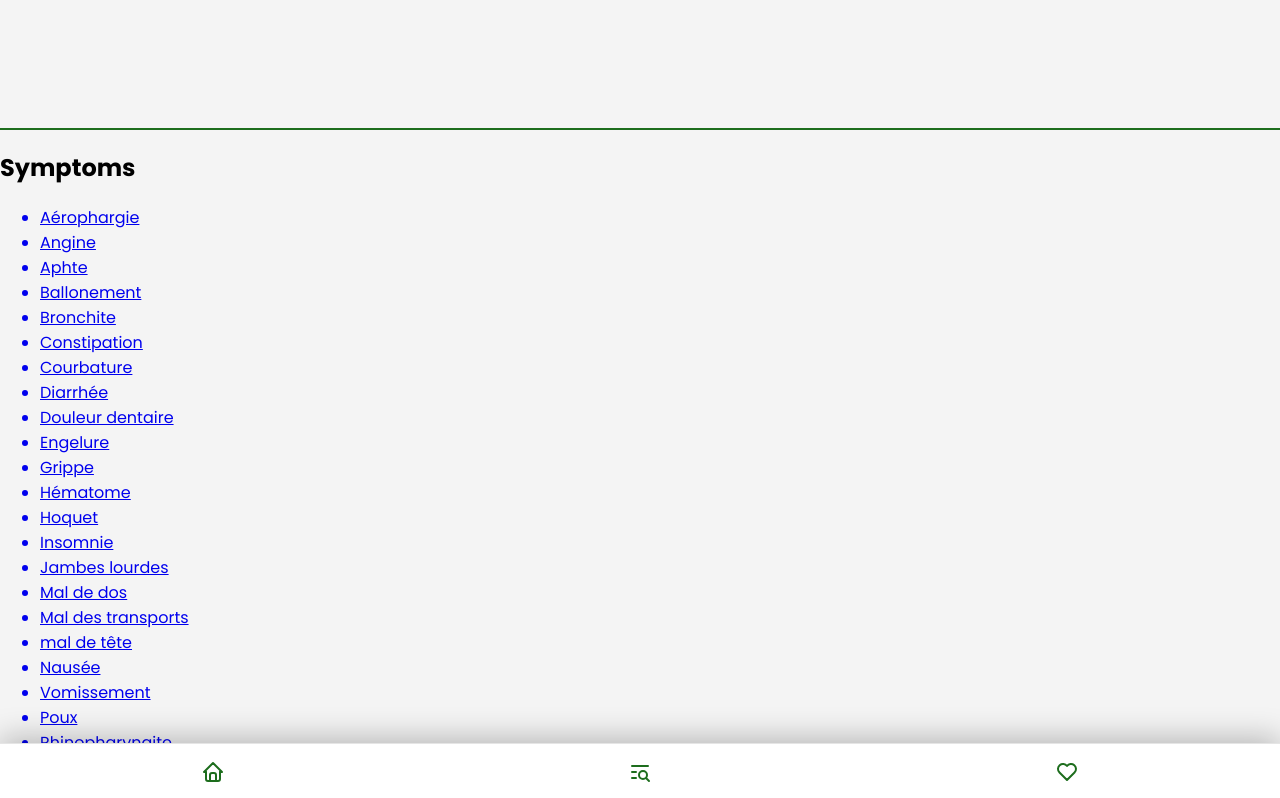
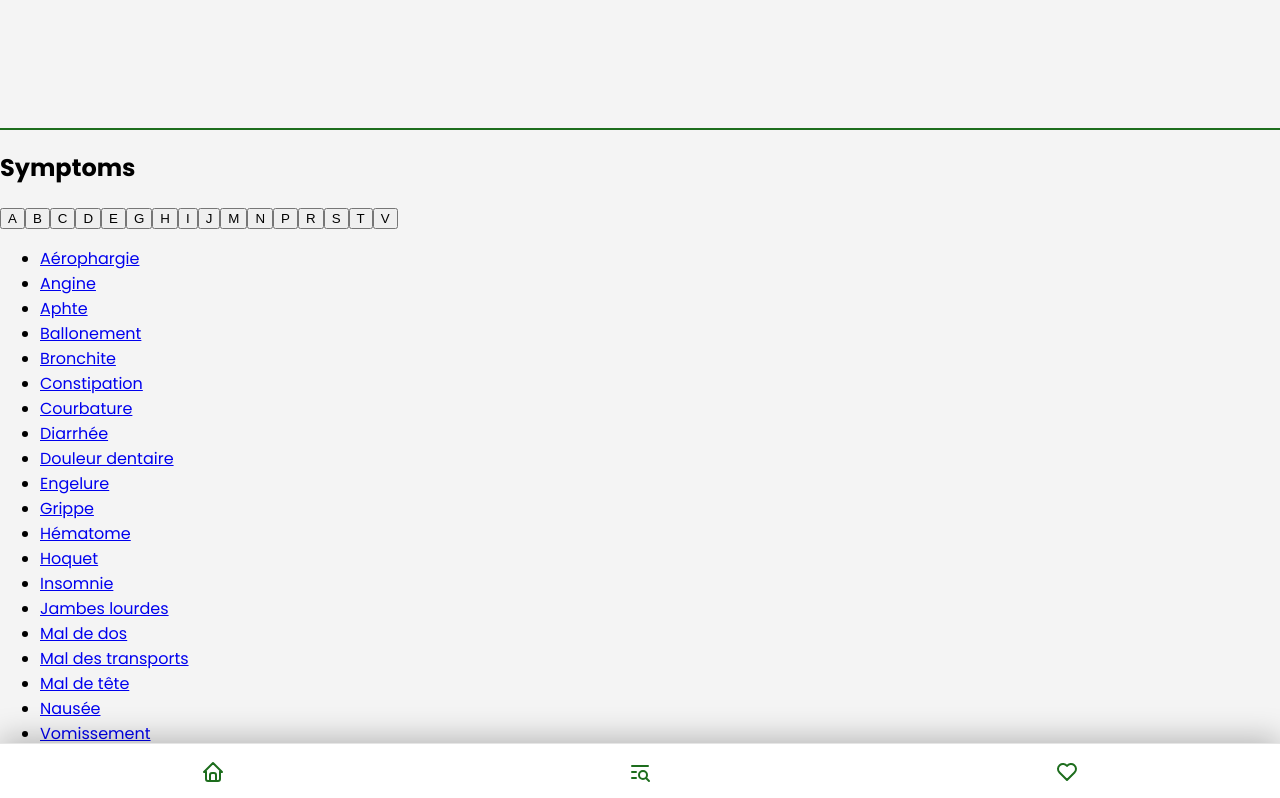
Before and after one commit to manonlvnr/TonEssentiel-App, a React (Create React App) app in the folder client/: page /symptoms in a window 1280 px wide. Shown: the top 798 px of the page. Built offline with nearby package versions, Linux system fonts and the light colour scheme.

Commit message:
Display symptoms page

```diff
--- a/client/src/components/pages/Symptoms/Symptoms.jsx
+++ b/client/src/components/pages/Symptoms/Symptoms.jsx
@@ -1,22 +1,16 @@
-import { Link } from "react-router-dom";
+import "./Symptoms.scss";
+import AlphabeticalList from "../../molecules/AlphabeticalList/AlphabeticalList";
 
-const symptomsList = ["Aérophargie", "Angine", "Aphte", "Ballonement", "Bronchite", "Constipation", "Courbature", "Diarrhée", "Douleur dentaire", "Engelure", "Grippe", "Hématome", "Hoquet", "Insomnie", "Jambes lourdes", "Mal de dos", "Mal des transports", "mal de tête", "Nausée", "Vomissement", "Poux", "Rhinopharyngite", "Rhumatisme", "Sciatique", "Stress", "Toux", "Verrue", "Virus", "Varice"];
+const symptomsList = ["Aérophargie", "Angine", "Aphte", "Ballonement", "Bronchite", "Constipation", "Courbature", "Diarrhée", "Douleur dentaire", "Engelure", "Grippe", "Hématome", "Hoquet", "Insomnie", "Jambes lourdes", "Mal de dos", "Mal des transports", "Mal de tête", "Nausée", "Vomissement", "Poux", "Rhinopharyngite", "Rhumatisme", "Sciatique", "Stress", "Toux", "Verrue", "Virus", "Varice"];
 
 function Symptoms() {
-    const listElement = symptomsList.map(symptom => {
-        return (
-            <Link to={`/symptoms/${symptom}`} className="symptom__container">
-                <li className="symptom__title">{symptom}</li>
-            </Link>
-        )})
-
     return (
-        <>
+        <div className="symptoms__wrapper">
             <h2>Symptoms</h2>
-            <ul className="symptoms__wrapper">
-                {listElement}
-            </ul>
-        </>
+            <div>
+                <AlphabeticalList words={symptomsList} link="symptoms"/>
+            </div>
+        </div>
     )
 }
 
--- /dev/null
+++ b/client/src/components/pages/Symptoms/Symptoms.scss
@@ -0,0 +1,19 @@
+//
+// Symptoms list
+// -----------------------------------------------------------------------------
+.symptoms__wrapper {
+    margin-bottom: 5rem;
+}
+
+.symptoms__alphabet {
+
+}
+
+// Symptom
+// -----------------------------------------------------------------------------
+.symptom {
+
+    .symptom__title {
+
+    }
+}
```
